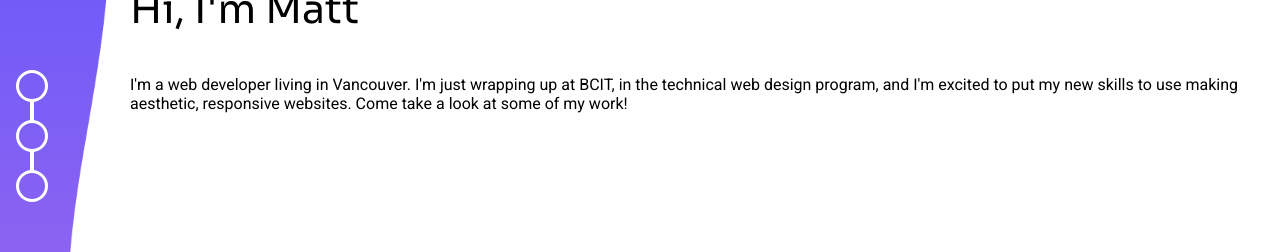
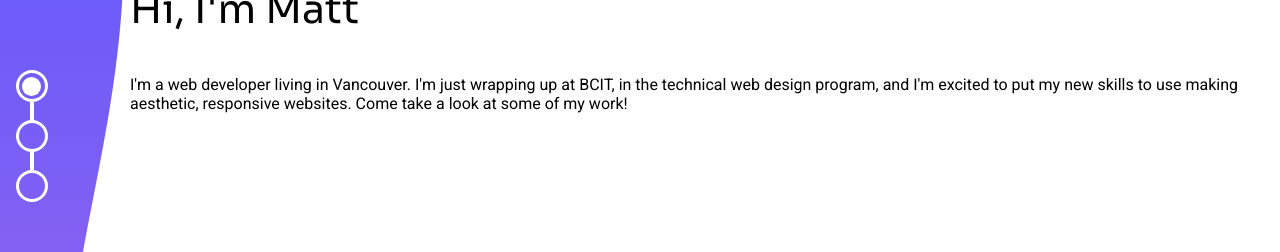
Before and after one commit to mdhildebrand/My-Portfolio, a React (Create React App) app: page / in a window 1280 px wide. Shown: the part 264-516 px from the top of the page. Built offline with nearby package versions, Linux system fonts and the light colour scheme.

Commit message:
Fixing up landing background, workin on nav

```diff
--- a/package.json
+++ b/package.json
@@ -9,6 +9,7 @@
     "react": "^17.0.1",
     "react-dom": "^17.0.1",
     "react-router-dom": "^5.2.0",
+    "react-router-hash-link": "^2.4.0",
     "react-scripts": "4.0.2",
     "web-vitals": "^1.1.0"
   },
--- a/src/components/Home.js
+++ b/src/components/Home.js
@@ -3,35 +3,20 @@ import Nav from '../components/Nav';
 import Contact from '../components/Contact';
 import ProjectList from '../components/ProjectList';
 import { about } from '../data/about';
-//import SineWave from '../utilities/sinewave';
 import backgroundWave from '../images/backgroundWave.png';
 
 const Home = () => {
-
-    /*const [scrollHeight, setScrollHeight] = useState(window.pageYOffset)
-
-    useEffect(() => {
-        function backgroundScroll() {
-            setScrollHeight(window.pageYOffset / 2)
-
-        }
-        window.addEventListener("scroll", backgroundScroll);
-        return () => {
-            window.removeEventListener("scroll", backgroundScroll);
-        };
-    })*/
-
-
 
 
 
     return (
         <main>
             <div id="background" /*style={{top: scrollHeight}}*/ />
-            {/*<div id="wave-container">*/}
+            <div id="wave-container">
                 <img src={backgroundWave}
                      id="background-wave" />
-            {/*</div>*/}
+                <div id="background-fill" />
+            </div>
             <Nav />
             {/*<SineWave />*/}
             <div id="landing-wrapper">
--- a/src/components/Nav.js
+++ b/src/components/Nav.js
@@ -1,15 +1,36 @@
+import React, { useState, useEffect } from 'react';
 //import { NavLink } from 'react-router-dom';
+import { HashLink as Link } from 'react-router-hash-link';
 
-const Nav = () => (
+export const Nav = () => {
+
+    const [scrollPos, setScrollPos] = useState("top");
+    const aboutPos = window.innerHeight * 2;
+
+    useEffect (()=>{
+        document.addEventListener("scroll", e => {
+            let scrolled = document.scrollingElement.scrollTop;
+            if (scrolled >= window.innerHeight && scrolled < aboutPos){
+               setScrollPos("middle")
+            } else if (scrolled >= (aboutPos)){
+               setScrollPos("bottom")
+            } else {
+                setScrollPos("top")
+            }
+        })
+    },[])
+
+    return (
         <nav id="nav-id">
             <ul>
-            <li></li>
+                <li><Link to={"#welcome-section"}>{ scrollPos == "top" ? <li className="currentPos"></li> : <li className="nav-link"></li> }</Link></li>
                 <span></span>
-            <li></li>
+                <li><Link to={"#projects-section"}>{ scrollPos == "middle" ? <li className="currentPos"></li> : <li className="nav-link"></li> }</Link></li>
                 <span></span>
-            <li></li>
+                <li><Link to={"#about-section"}>{ scrollPos == "bottom" ? <li className="currentPos"></li> : <li className="nav-link"></li> }</Link></li>
             </ul>
         </nav>
-);
+    )
+};
 
 export default Nav;
--- a/src/styles/components/_body.scss
+++ b/src/styles/components/_body.scss
@@ -43,6 +43,7 @@ svg {
 
 #about-section {
     padding-top: 100px;
+    height: 100vh;
 }
 
 #test-page {
@@ -51,13 +52,32 @@ svg {
     width: 100vw;
 }
 
-#background-wave {
+#wave-container {
     position: absolute;
-    z-index: 0;
-    top: 0;
     height: 100%;
-    width: 1440px;
-    left: -20px;
+    width: 100%;
+    display: flex;
+    z-index: -1;
+
+    #background-wave {
+        position: absolute;
+        z-index: 0;
+        top: 0;
+        height: 100%;
+        width: 800px;
+        left: -50px;
+    }
+
+    #background-fill {
+        position: absolute;
+        z-index: 0;
+        top: 0;
+        left: 300px;
+        height: 100%;
+        width: 100%;
+        background: white;
+    }
+
 }
 
 /*#sine-wave {
--- a/src/styles/components/_nav.scss
+++ b/src/styles/components/_nav.scss
@@ -5,20 +5,51 @@
     transform: translateY(-50%);
     margin-left: 1rem;
 
-    ul{
+    ul {
         padding: 0;
 
+        a {
+            position: relative;
+            width: 100%;
+            height: 100%;
+            z-index: 100;
+        }
+
         li {
-            border: 3px solid white;
+            border: 0.2rem solid white;
             width: 2rem;
             height: 2rem;
             border-radius: 1rem;
             list-style-type: none;
+
+            li {
+                position: relative;
+                width: 1.2rem;
+                height: 1.2rem;
+                left: 0.2rem;
+                top: 0.2rem;
+                border-radius: 50%;
+                margin-top: 0.5px;
+                border: none;
+            }
+
+            li.currentPos {
+                background: white;
+            }
+
+            li.nav-link {
+                background: none;
+            }
+
+            li.nav-link:focus, :hover, :active {
+                background: rgba(100,100,100,0.8);
+            }
         }
 
         span {
             border: 2px solid white;
             margin-left: 0.9rem;
+            background: white;
         }
     }
 }
```
Also changed, not shown: src/images/backgroundWave.png, 1 other file (tests, documents, lock files or other folders). Lines whose indentation alone changed are shown as unchanged.
